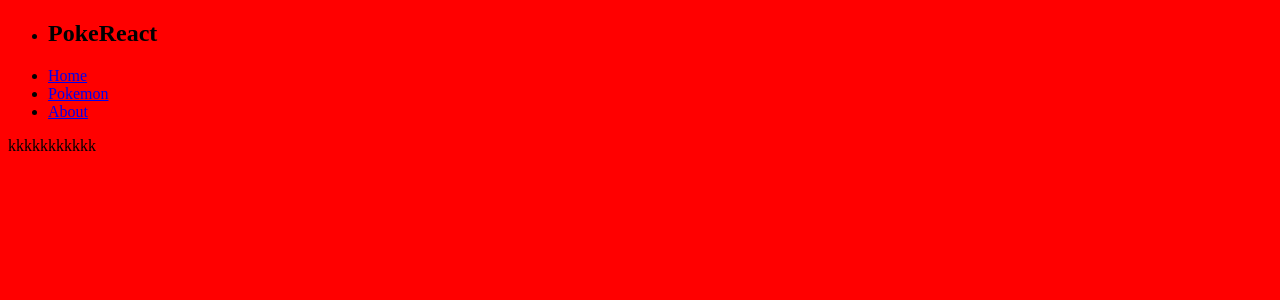
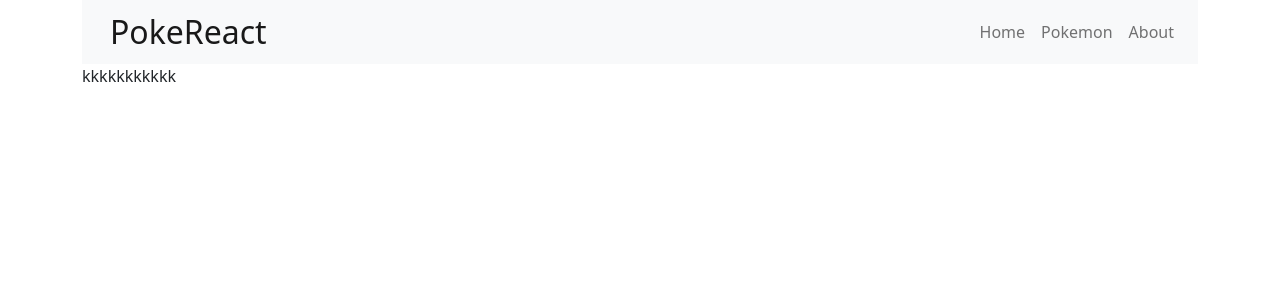
Before and after one commit to AymenBida/poke-react, a React (Create React App) app: page / in a window 1280 px wide. Shown: the top 300 px of the page. Built offline with nearby package versions, Linux system fonts and the light colour scheme.

Commit message:
Style the nav element

```diff
--- a/public/index.html
+++ b/public/index.html
@@ -1,14 +1,17 @@
 <!DOCTYPE html>
 <html lang="en">
+
 <head>
   <meta charset="utf-8" />
   <link rel="icon" href="%PUBLIC_URL%/favicon.ico" />
   <meta name="viewport" content="width=device-width, initial-scale=1" />
   <meta name="theme-color" content="#000000" />
-    <meta
-      name="description"
-      content="Web site created using create-react-app"
-    />
+  <meta name="description" content="Web site created using create-react-app" />
+  <link href="https://cdn.jsdelivr.net/npm/bootstrap@5.0.2/dist/css/bootstrap.min.css" rel="stylesheet"
+    integrity="sha384-EVSTQN3/azprG1Anm3QDgpJLIm9Nao0Yz1ztcQTwFspd3yD65VohhpuuCOmLASjC" crossorigin="anonymous">
+  <script src="https://cdn.jsdelivr.net/npm/bootstrap@5.0.2/dist/js/bootstrap.bundle.min.js"
+    integrity="sha384-MrcW6ZMFYlzcLA8Nl+NtUVF0sA7MsXsP1UyJoMp4YLEuNSfAP+JcXn/tWtIaxVXM"
+    crossorigin="anonymous"></script>
   <link rel="apple-touch-icon" href="%PUBLIC_URL%/logo192.png" />
   <!--
       manifest.json provides metadata used when your web app is installed on a
@@ -24,8 +27,9 @@
       work correctly both with client-side routing and a non-root public URL.
       Learn how to configure a non-root public URL by running `npm run build`.
     -->
-    <title>React App</title>
+  <title>PokeReact</title>
 </head>
+
 <body>
   <noscript>You need to enable JavaScript to run this app.</noscript>
   <div id="root"></div>
@@ -40,4 +44,5 @@
       To create a production bundle, use `npm run build` or `yarn build`.
     -->
 </body>
+
 </html>
--- a/src/Routes.js
+++ b/src/Routes.js
@@ -8,6 +8,7 @@ import PokemonDetails from './components/PokemonDetails';
 const Routes = () => (
   <>
     <BrowserRouter>
+      <div className="container">
         <Navbar />
         <Switch>
           <Route exact path="/" component={Home} />
@@ -15,6 +16,7 @@ const Routes = () => (
           <Route exact path="/about" component={About} />
           <Route exact path="/pokemon/:id" component={PokemonDetails} />
         </Switch>
+      </div>
     </BrowserRouter>
   </>
 );
--- a/src/components/Navbar.js
+++ b/src/components/Navbar.js
@@ -2,13 +2,15 @@ import { Link } from 'react-router-dom';
 import './styles/Navbar.scss';
 
 const Navbar = () => (
-  <nav>
-    <ul>
-      <li><h1>PokeReact</h1></li>
-      <li><Link to="/">Home</Link></li>
-      <li><Link to="/pokemon">Pokemon</Link></li>
-      <li><Link to="/about">About</Link></li>
-    </ul>
+  <nav className="navbar navbar-expand-lg navbar-light bg-light px-3">
+    <div className="container-fluid">
+      <h1 className="navbar-brand mb-0 title">PokeReact</h1>
+    </div>
+    <div className="navbar-nav">
+      <Link className="nav-link" to="/">Home</Link>
+      <Link className="nav-link" to="/pokemon">Pokemon</Link>
+      <Link className="nav-link" to="/about">About</Link>
+    </div>
   </nav>
 );
 
--- a/src/components/styles/Navbar.scss
+++ b/src/components/styles/Navbar.scss
@@ -1,3 +1,3 @@
-body {
-  background-color: red;
+.title {
+  font-size: 2em;
 }
--- a/src/utilities/index.js
+++ b/src/utilities/index.js
@@ -1,6 +1,4 @@
 export const capitalize = (str) => str.charAt(0).toUpperCase() + str.slice(1);
-
-export const getRange = (number) => [...Array(number).keys()].map((n) => n + 1);
 
 export const numeratePokemon = (response) => {
   const newResult = response.data.results.map((pokemon, index) => ({ ...pokemon, id: index + 1 }));
```
Lines whose indentation alone changed are shown as unchanged.
